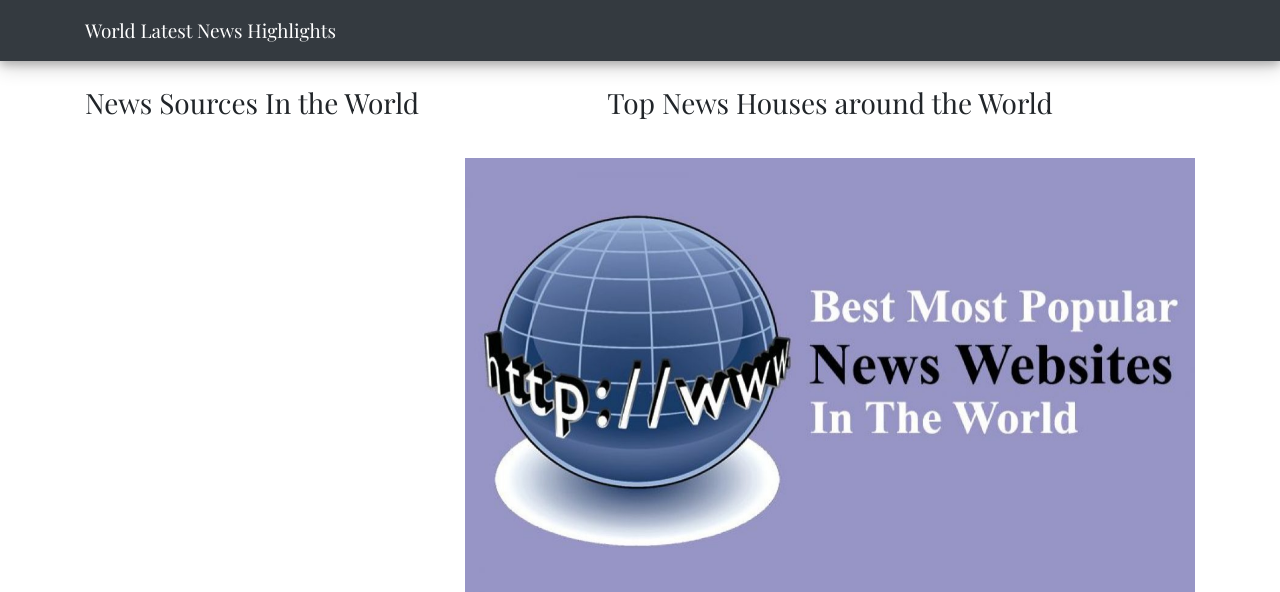
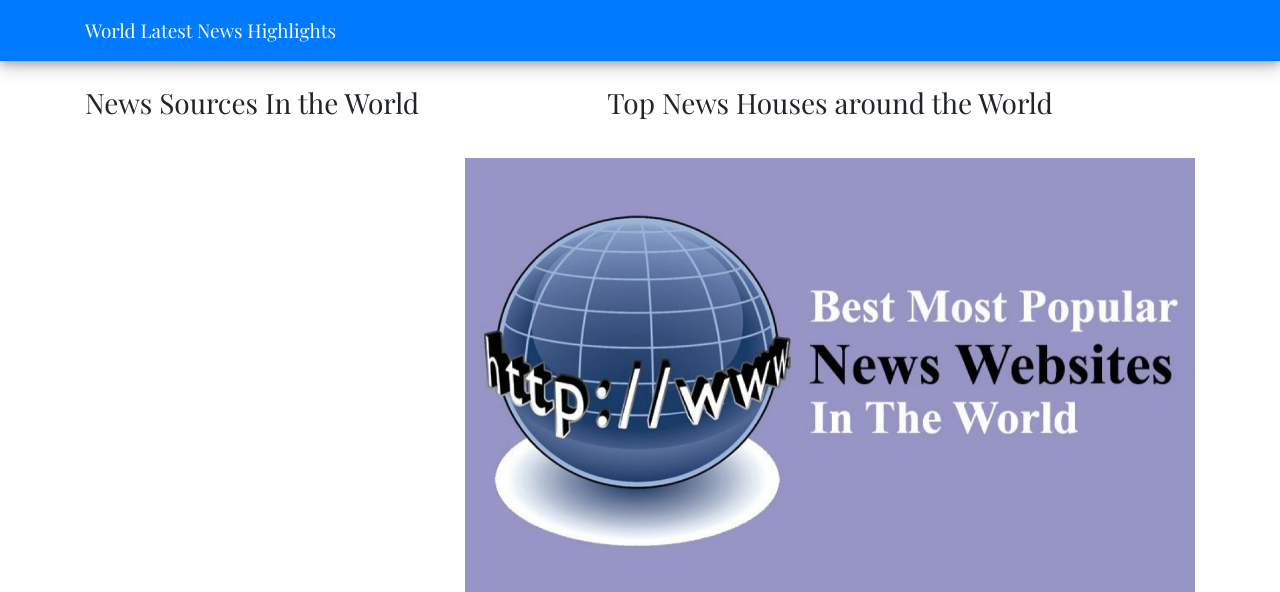
Before and after one commit to stephenndele/news, a Flask app: template app/templates/index.html in a window 1280 px wide. Shown: the top 592 px of the page. Run offline with Flask 2, Linux system fonts and the light colour scheme; the template is opened without the code that fills it, so the values that code supplies are empty; some libraries are stand-ins or nearby versions.

Commit message:
add navbar content

```diff
--- a/app/templates/base.html
+++ b/app/templates/base.html
@@ -11,9 +11,9 @@
 </head>
 
 <body>
-    <nav class="navbar sticky-top bg-dark">
+    <nav class="navbar sticky-top bg-primary">
         <div style="text-align: center;" class="container navbr">
-            <a class="navbar-text" href="/">World Latest News Highlights </a>
+            <a style="text-align: center;" class="navbar-text" href="/">World Latest News Highlights </a>
         </div>
 
     </nav>
```
